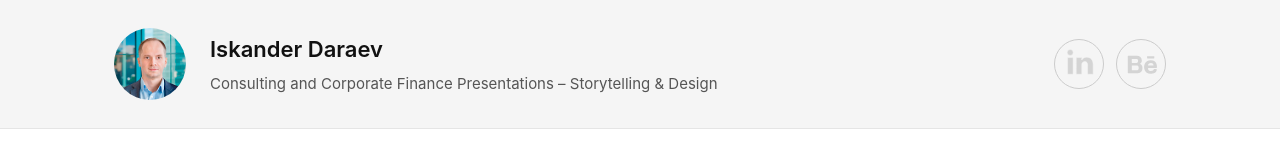
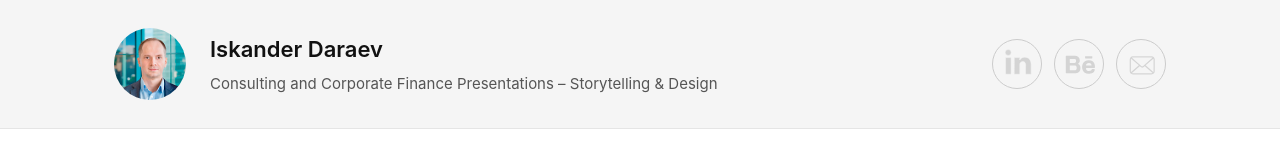
Before and after one commit to isk06/ruportfo, a Next.js app: page / in a window 1280 px wide. Shown: the top 151 px of the page. Built offline with nearby package versions, Linux system fonts and the light colour scheme.

Commit message:
description

```diff
--- a/app/page.tsx
+++ b/app/page.tsx
@@ -78,6 +78,19 @@ export default function HomePage() {
           style={{ width: 200, height: 200 }}
         />
       </a>
+
+      <a
+        href="mailto:isk.daraev@gmail.com"
+        target="_blank"
+        rel="noreferrer"
+      >
+        <img
+          src="/icons/mail.svg"
+          alt="E-mail"
+          style={{ width: 200, height: 200 }}
+        />
+      </a>
+
     </div>
   </div>
 </section>
```
Also changed, not shown: public/icons/mail.svg (added).
